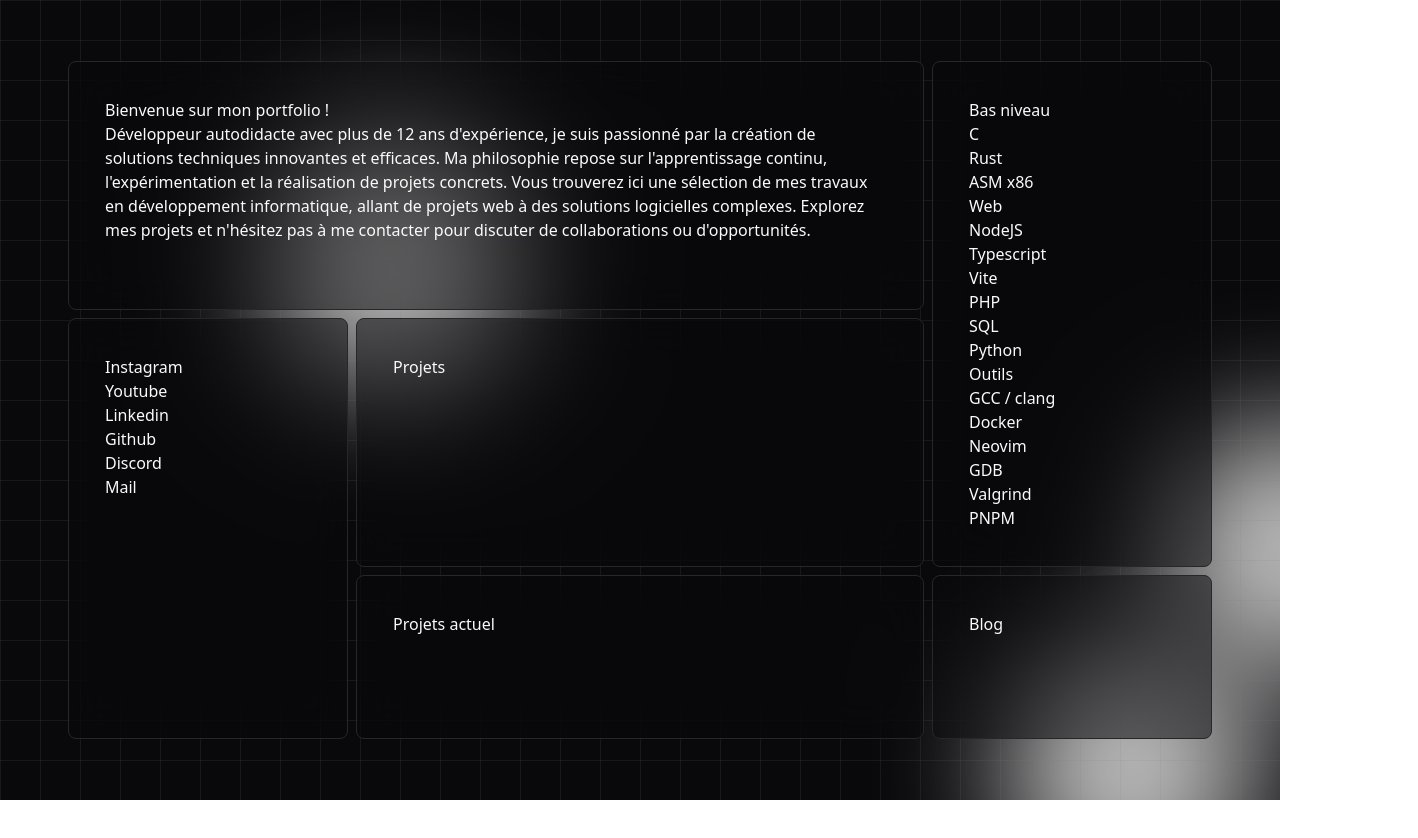
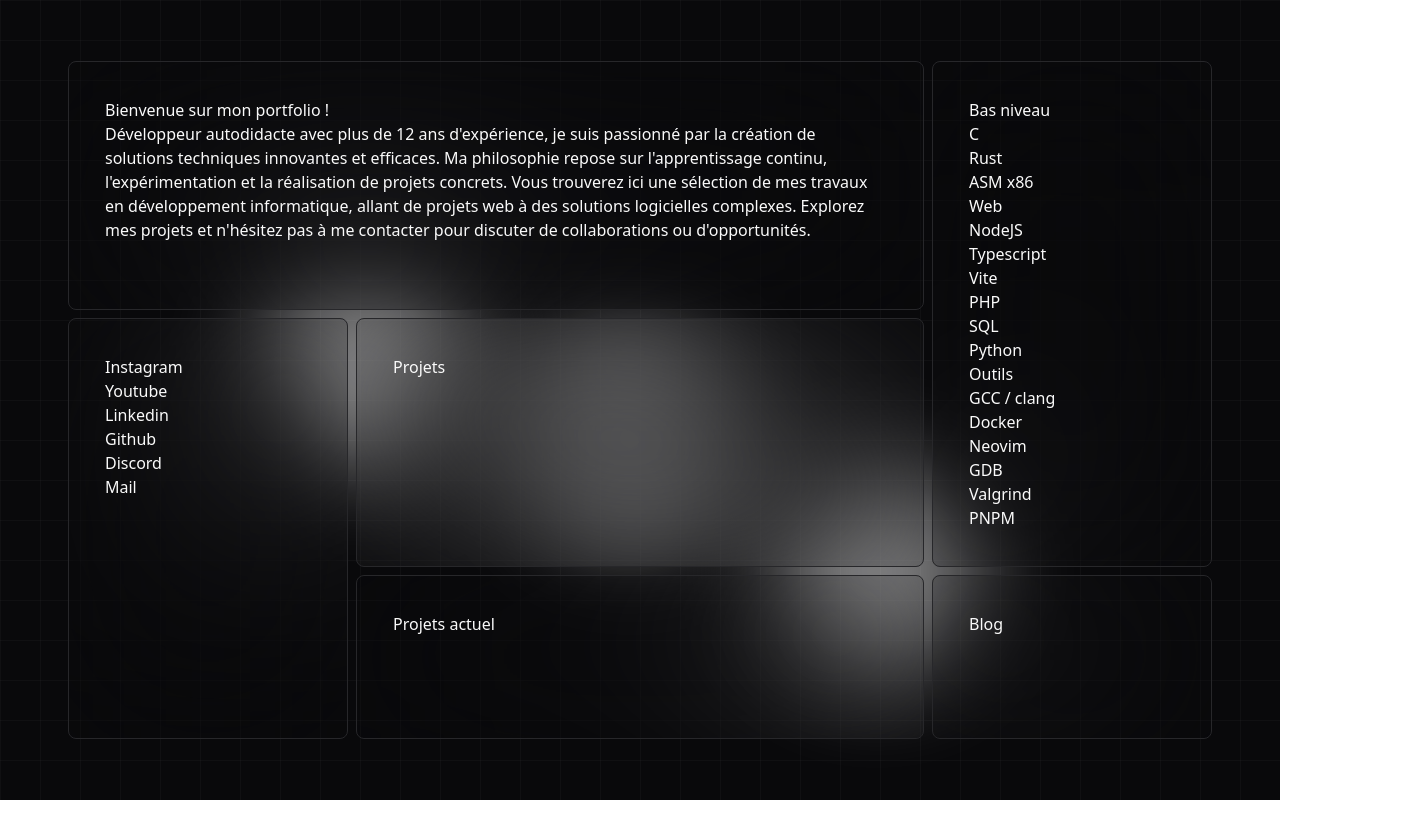
Before and after one commit to alex-robert-fr/alex-robert-fr.github.io, a React (Vite) app: page / in a window 1280 px wide. Shown: the top 838 px of the page, 1418 px wide, since content can reach past the window. After the commit the page ends 800 px from the top, so only its background shows below. Built offline with nearby package versions, Linux system fonts and the light colour scheme.

Commit message:
💄 Beautiful background

```diff
--- a/src/App.tsx
+++ b/src/App.tsx
@@ -1,4 +1,5 @@
 import Bubble from "./components/Bubble";
+import Grid from "./components/Grid";
 import Section from "./components/Section";
 import Presentation from "./Sections/Presentation";
 import Skills from "./Sections/Skills";
@@ -6,43 +7,28 @@ import SocialMedias from "./Sections/SocialMedias";
 
 function App() {
   return (
-    <div className="flex h-screen w-screen items-center justify-center bg-background">
+    <>
+      <div className="z-10 flex h-screen w-screen items-center justify-center bg-background">
+        <Grid />
+        <div className="z-20 grid max-h-[90%] max-w-6xl grid-cols-4 grid-rows-8 flex-wrap">
           <Bubble />
           <Bubble />
           <Bubble />
-      <svg className="absolute left-0 top-0 z-[10] h-full w-full opacity-50">
-        <defs>
-          <pattern
-            id="grid"
-            width="40"
-            height="40"
-            patternUnits="userSpaceOnUse"
-          >
-            <path
-              d="M 40 0 L 0 0 0 40"
-              fill="none"
-              stroke="gray"
-              strokeWidth="0.5"
-            />
-          </pattern>
-        </defs>
-        <rect width="100%" height="100%" fill="url(#grid)" />
-      </svg>
-      <div className=" z-10 grid max-h-[90%] max-w-6xl grid-cols-4 grid-rows-8 flex-wrap">
-        <Presentation className="col-span-3 row-span-3" />
-        <Skills className="col-span-1 row-span-6" />
-        <SocialMedias className="col-span-1 row-span-5" />
-        <Section className="col-span-2 row-span-3">
+          <Presentation className="col-span-3 row-span-3 backdrop-blur-[100px]" />
+          <Skills className="col-span-1 row-span-6 backdrop-blur-[100px]" />
+          <SocialMedias className="col-span-1 row-span-5 backdrop-blur-[100px]" />
+          <Section className="col-span-2 row-span-3 backdrop-blur-[100px]">
             <p>Projets</p>
           </Section>
-        <Section className="col-span-2 row-span-2">
+          <Section className="col-span-2 row-span-2 backdrop-blur-[100px]">
             <p>Projets actuel</p>
           </Section>
-        <Section className="col-span-1 row-span-2">
+          <Section className="col-span-1 row-span-2 backdrop-blur-[100px]">
             <p>Blog</p>
           </Section>
         </div>
       </div>
+    </>
   );
 }
 
--- a/src/components/Bubble.tsx
+++ b/src/components/Bubble.tsx
@@ -1,30 +1,40 @@
-import React, { useState, useEffect } from "react";
+import { motion } from "framer-motion";
 
-const moveCircle = () => {
-  const randomX = Math.floor(Math.random() * 100);
-  const randomY = Math.floor(Math.random() * 100);
-  return { top: `${randomY}%`, left: `${randomX}%` };
-};
+function getRandomPosition() {
+  const position = Math.floor(Math.random() * 50 + 15);
+  return `${position}%`;
+}
 
-const MovingCircle = () => {
-  const [position, setPosition] = useState(moveCircle());
-
-  useEffect(() => {
-    const updatePosition = () => {
-      setPosition(moveCircle());
-    };
-
-    const interval = setInterval(updatePosition, 5000); // 3 secondes pour atteindre la destination
-
-    return () => clearInterval(interval);
-  }, []);
-
+const Bubble = () => {
   return (
-    <div
-      className="absolute h-64 w-64 rounded-full bg-white opacity-75 blur-3xl transition-all duration-[5000ms] ease-in-out"
-      style={{ top: position.top, left: position.left }}
-    ></div>
+    <motion.div
+      className="will-change-auto fixed left-0 top-0 z-0 h-52 w-52 rounded-full bg-white opacity-50 blur-[50px]"
+      animate={{
+        left: [
+          getRandomPosition(),
+          getRandomPosition(),
+          getRandomPosition(),
+          getRandomPosition(),
+          getRandomPosition(),
+          getRandomPosition(),
+        ],
+        top: [
+          getRandomPosition(),
+          getRandomPosition(),
+          getRandomPosition(),
+          getRandomPosition(),
+          getRandomPosition(),
+          getRandomPosition(),
+        ],
+      }}
+      transition={{
+        duration: 40,
+        ease: "easeInOut",
+        repeatType: "mirror",
+        repeat: Infinity,
+      }}
+    />
   );
 };
 
-export default MovingCircle;
+export default Bubble;
--- /dev/null
+++ b/src/components/Grid.tsx
@@ -0,0 +1,19 @@
+function Grid() {
+  return (
+    <svg className="absolute left-0 top-0 z-0 h-full w-full opacity-25">
+      <defs>
+        <pattern id="grid" width="40" height="40" patternUnits="userSpaceOnUse">
+          <path
+            d="M 40 0 L 0 0 0 40"
+            fill="none"
+            stroke="gray"
+            strokeWidth="0.5"
+          />
+        </pattern>
+      </defs>
+      <rect width="100%" height="100%" fill="url(#grid)" />
+    </svg>
+  );
+}
+
+export default Grid;
--- a/src/components/Section.tsx
+++ b/src/components/Section.tsx
@@ -9,7 +9,7 @@ function Section({
 }) {
   return (
     <div
-      className={`${className} m-1 inline-block rounded-lg border border-border bg-card bg-opacity-50 p-9 text-foreground backdrop-blur-xl hover:border-primary`}
+      className={`${className} m-1 inline-block rounded-lg border border-border p-9 text-foreground hover:border-primary`}
     >
       {children}
     </div>
```
Lines whose indentation alone changed are shown as unchanged.
